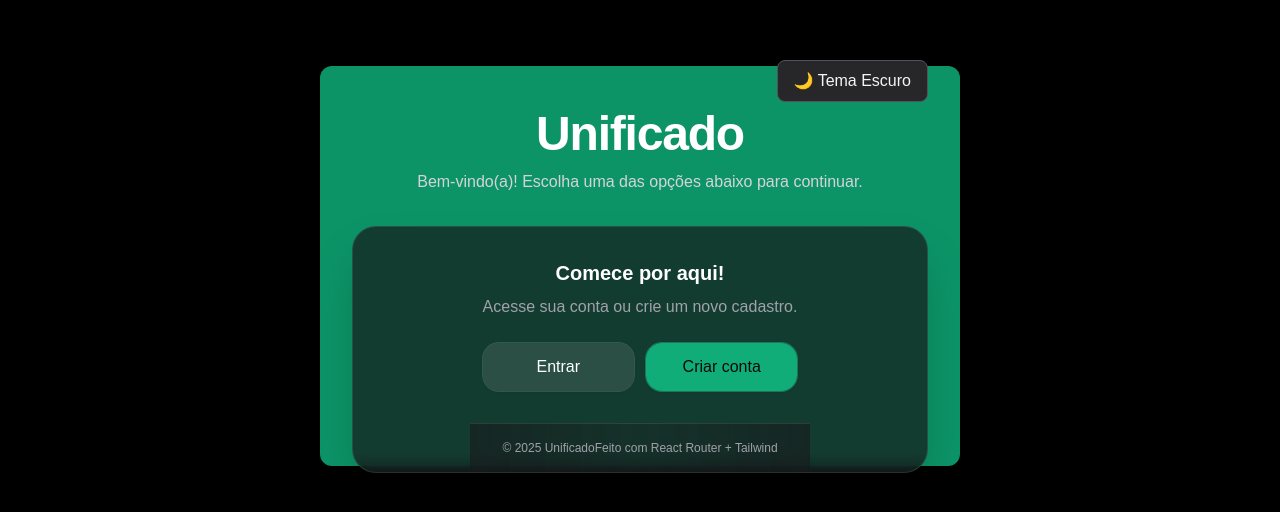
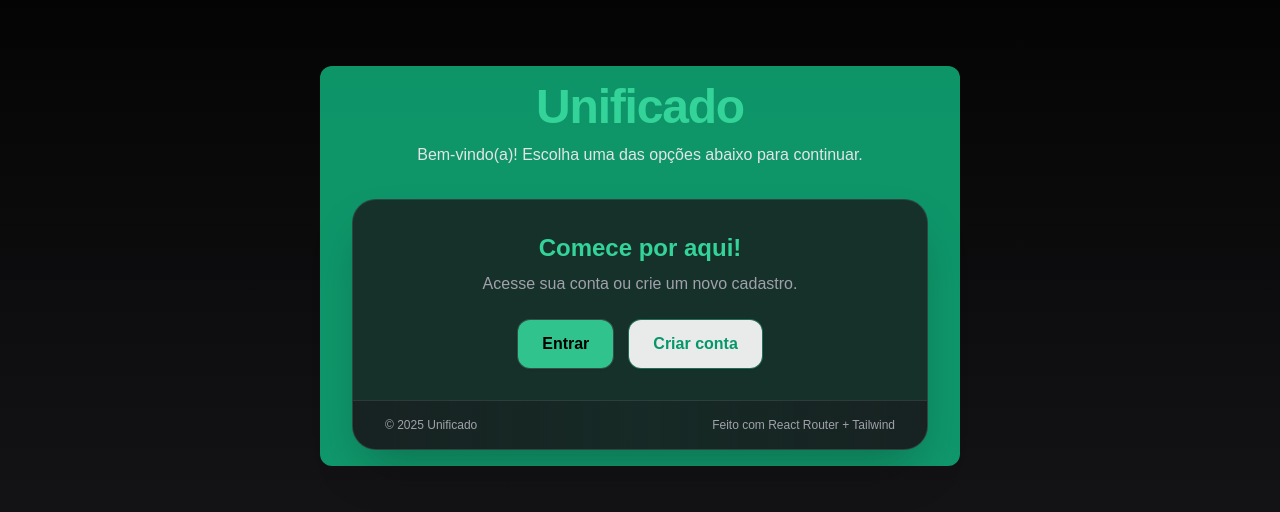
Before and after one commit to Thmodesto/unificado_front_end, a React (Vite) app: page / in a window 1280 px wide. Shown: the part 134-646 px from the top of the page. Built offline with nearby package versions, Linux system fonts and the light colour scheme.

Commit message:
Removi css e coloquei tudo no tailwhind

```diff
--- a/src/home/home.css
+++ /dev/null
@@ -1,55 +0,0 @@
-/* Theme classes for light and dark mode */
-.light {
-  background: #fff !important;
-  color: #111 !important;
-}
-.dark {
-  background: linear-gradient(to bottom, #000000, #000000) !important;
-  color: #ffffff !important;
-}
-body {
-  margin: 0;
-  padding: 0;
-  font-family: Arial, Helvetica, sans-serif;
-  background: linear-gradient(to bottom, #000000, #111111);
-  color: #ffffff;
-}
-
-.home-container {
-  min-height: 100vh;
-  display: flex;
-  flex-direction: column;
-  justify-content: center;
-  align-items: center;
-  text-align: center;
-}
-
-.home-container h1 {
-  font-size: 3rem;
-  color: #00ff88;
-}
-
-.home-container p {
-  margin-top: 10px;
-  color: #ffffff;
-}
-
-.home-buttons {
-  margin-top: 30px;
-  display: flex;
-  gap: 20px;
-}
-
-.home-buttons a {
-  text-decoration: none;
-  background: #00ff88;
-  color: #000;
-  padding: 12px 24px;
-  border-radius: 8px;
-  font-weight: bold;
-  transition: 0.3s;
-}
-
-.home-buttons a:hover {
-  background: #00cc6a;
-}
--- a/src/home/index.jsx
+++ b/src/home/index.jsx
@@ -1,6 +1,5 @@
 import React, { useState, useEffect } from "react";
 import { Link } from "react-router-dom";
-import "./home.css";
 
 
 export default function HomePage() {
@@ -28,48 +27,35 @@ export default function HomePage() {
   };
 
   return (
-  <main className={`min-h-screen flex items-center justify-center p-6 transition-colors duration-300 ${theme} relative`}>
-  <div className="absolute left-1/2 top-1/2 -translate-x-1/2 -translate-y-1/2 w-[50vw] h-[50vh] bg-emerald-500 rounded-xl opacity-80 z-0"></div>
-    <div className="w-full max-w-xl relative z-10">
-        <div className="flex justify-end mb-2">
-          <button
-            onClick={toggleTheme}
-            className="px-4 py-2 rounded-lg border border-zinc-600 bg-zinc-800 text-zinc-100 hover:bg-zinc-700 dark:bg-zinc-800 dark:text-zinc-100 light:bg-zinc-100 light:text-zinc-900 transition"
-            aria-label="Alternar tema"
-          >
-            {theme === "dark" ? "🌙 Tema Escuro" : "☀️ Tema Claro"}
-          </button>
-        </div>
-        <header className="mb-8 text-center">
-          <h1 className="text-5xl font-extrabold tracking-tight">{appName}</h1>
-          <p className="mt-3 text-zinc-300 max-w-md mx-auto">
+    <main className={`min-h-screen flex items-center justify-center p-6 transition-colors duration-300 ${theme} relative bg-gradient-to-b from-black to-zinc-900 text-white`}>
+      <div className="absolute left-1/2 top-1/2 -translate-x-1/2 -translate-y-1/2 w-[50vw] h-[50vh] bg-emerald-500 rounded-xl opacity-80 z-0"></div>
+      <div className="w-full max-w-xl relative z-10 flex flex-col items-center justify-center text-center min-h-[70vh]">
+        <header className="mb-8">
+          <h1 className="text-5xl font-extrabold tracking-tight text-emerald-400">{appName}</h1>
+          <p className="mt-3 text-zinc-200 max-w-md mx-auto">
             Bem-vindo(a)! Escolha uma das opções abaixo para continuar.
           </p>
         </header>
-
-        <section className="flex flex-col items-center justify-center rounded-3xl bg-zinc-900/70 backdrop-blur border border-white/10 shadow-2xl overflow-hidden">
-          <div className="p-6 md:p-8 flex flex-col items-center justify-center text-center">
-            <h2 className="text-xl font-semibold">Comece por aqui!</h2>
+        <section className="flex flex-col items-center justify-center rounded-3xl bg-zinc-900/80 backdrop-blur border border-white/10 shadow-2xl overflow-hidden w-full">
+          <div className="p-8 flex flex-col items-center justify-center text-center">
+            <h2 className="text-2xl font-bold text-emerald-400">Comece por aqui!</h2>
             <p className="mt-2 text-zinc-400">Acesse sua conta ou crie um novo cadastro.</p>
-
-            <div className="mt-6 grid grid-cols-1 sm:grid-cols-2 gap-3 w-full max-w-xs">
+            <div className="mt-6 flex flex-col sm:flex-row gap-4 w-full justify-center">
               <Link
                 to="/login"
-                className="group inline-flex items-center justify-center rounded-2xl px-5 py-3 font-medium ring-1 ring-white/15 bg-white/10 hover:bg-white/15 active:scale-[0.99] transition shadow"
+                className="home-btn group inline-flex items-center justify-center rounded-xl px-6 py-3 font-bold ring-1 ring-white/15 bg-emerald-400/90 hover:bg-emerald-500 text-black shadow transition"
               >
                 Entrar
               </Link>
-
               <Link
                 to="/register"
-                className="inline-flex items-center justify-center rounded-2xl px-5 py-3 font-medium bg-emerald-500/90 hover:bg-emerald-500 text-zinc-950 ring-1 ring-emerald-400/40 shadow"
+                className="home-btn inline-flex items-center justify-center rounded-xl px-6 py-3 font-bold bg-white/90 hover:bg-white text-emerald-600 ring-1 ring-emerald-400/40 shadow transition"
               >
                 Criar conta
               </Link>
             </div>
           </div>
-
-          <div className="px-6 md:px-8 py-4 bg-gradient-to-r from-zinc-900/60 via-zinc-900/30 to-zinc-900/60 border-t border-white/10 text-xs text-zinc-400 flex items-center justify-between">
+          <div className="px-8 py-4 bg-gradient-to-r from-zinc-900/60 via-zinc-900/30 to-zinc-900/60 border-t border-white/10 text-xs text-zinc-400 flex items-center justify-between w-full">
             <span>© {new Date().getFullYear()} {appName}</span>
             <span className="hidden sm:block">Feito com React Router + Tailwind</span>
           </div>
@@ -77,4 +63,4 @@ export default function HomePage() {
       </div>
     </main>
   );
-}''
+}
```
